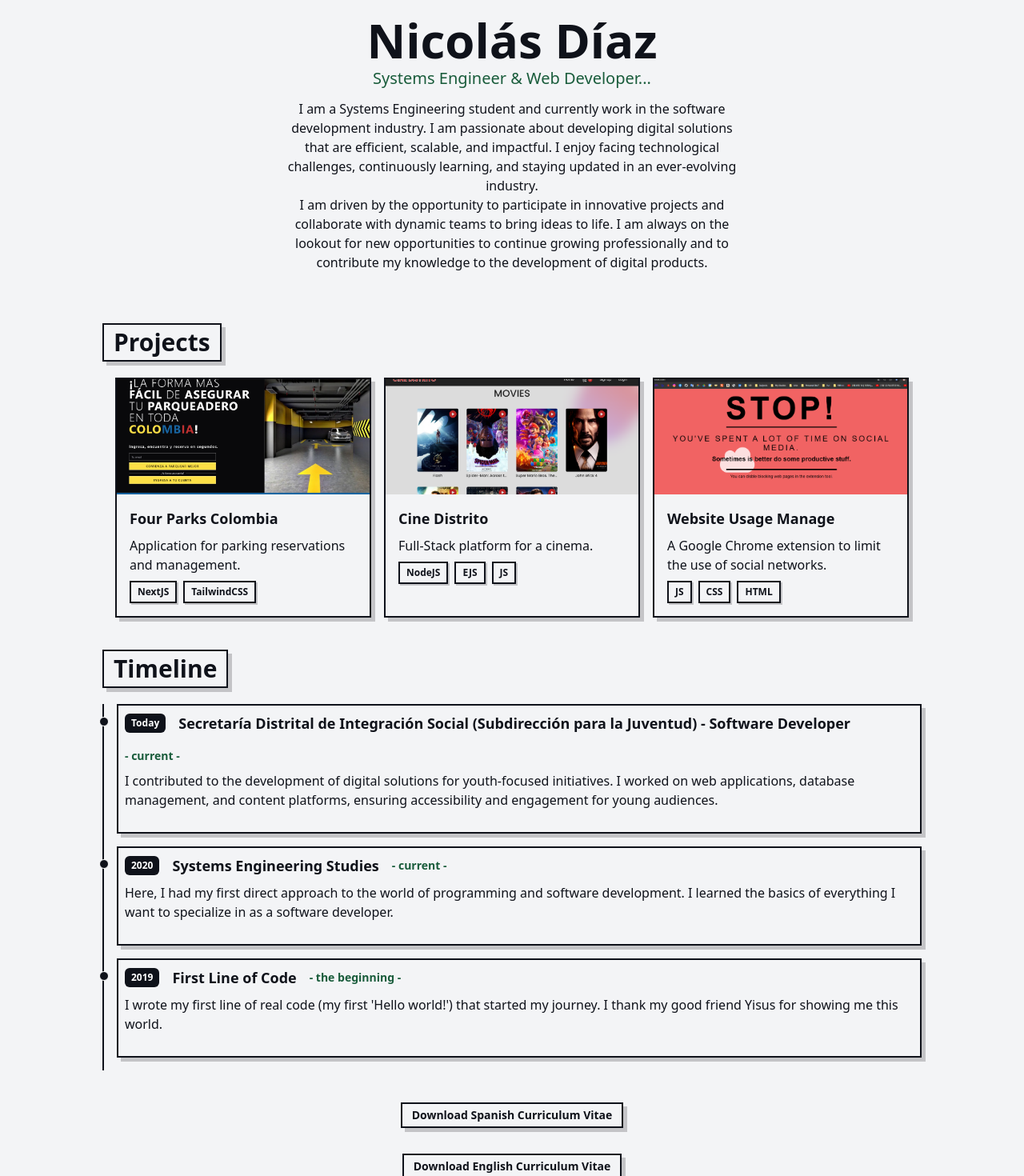
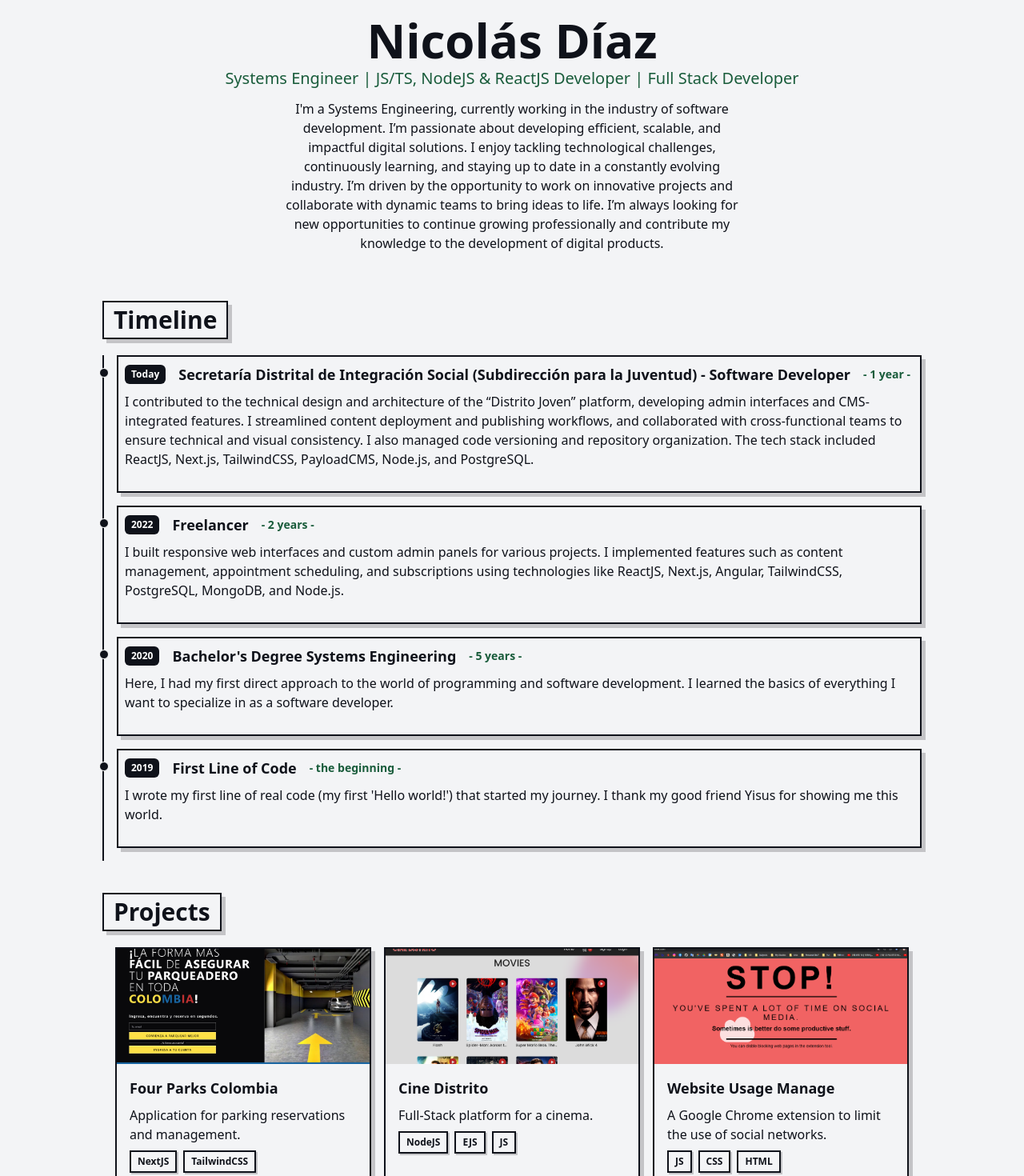
Before and after one commit to nicolas1102/portfolio-plus, a Next.js app: page /en in a window 1280 px wide. Shown: the part 80-1550 px from the top of the page at 80% size. Built offline with nearby package versions, Linux system fonts and the light colour scheme.

Commit message:
2025 cv update

```diff
--- a/dictionaries/en.json
+++ b/dictionaries/en.json
@@ -7,11 +7,11 @@
     },
     "CVDownloadBtns" : {
       "esCVDownloadBtn": {
-        "title": "Download Spanish Curriculum Vitae",
+        "title": "Download Nicolas' CV (ES)",
         "pdfUrl": "/docs/Nicolas Diaz - CV - ES.pdf"
       },
       "enCVDownloadBtn": {
-        "title": "Download English Curriculum Vitae",
+        "title": "Download Nicolas' CV (EN)",
         "pdfUrl": "/docs/Nicolas Diaz - CV - EN.pdf"
       }
     },
@@ -22,10 +22,9 @@
     },
     "Introduction": {
       "h1": "Nicolás Díaz",
-      "title": "Systems Engineer & Web Developer...",
+      "title": "Systems Engineer | JS/TS, NodeJS & ReactJS Developer | Full Stack Developer",
       "description": [
-        "I am a Systems Engineering student and currently work in the software development industry. I am passionate about developing digital solutions that are efficient, scalable, and impactful. I enjoy facing technological challenges, continuously learning, and staying updated in an ever-evolving industry.",
-        "I am driven by the opportunity to participate in innovative projects and collaborate with dynamic teams to bring ideas to life. I am always on the lookout for new opportunities to continue growing professionally and to contribute my knowledge to the development of digital products."
+        "I'm a Systems Engineering, currently working in the industry of software development. I’m passionate about developing efficient, scalable, and impactful digital solutions. I enjoy tackling technological challenges, continuously learning, and staying up to date in a constantly evolving industry. I’m driven by the opportunity to work on innovative projects and collaborate with dynamic teams to bring ideas to life. I’m always looking for new opportunities to continue growing professionally and contribute my knowledge to the development of digital products."
       ]
     },
     "Projects": {
@@ -60,13 +59,19 @@
         {
           "year": "Today",
           "title": "Secretaría Distrital de Integración Social (Subdirección para la Juventud) - Software Developer",
-          "duration": "current",
-          "details": "I contributed to the development of digital solutions for youth-focused initiatives. I worked on web applications, database management, and content platforms, ensuring accessibility and engagement for young audiences."
+          "duration": "1 year",
+          "details": "I contributed to the technical design and architecture of the “Distrito Joven” platform, developing admin interfaces and CMS-integrated features. I streamlined content deployment and publishing workflows, and collaborated with cross-functional teams to ensure technical and visual consistency. I also managed code versioning and repository organization. The tech stack included ReactJS, Next.js, TailwindCSS, PayloadCMS, Node.js, and PostgreSQL."
+        },
+        {
+          "year": "2022",
+          "title": "Freelancer",
+          "duration": "2 years",
+          "details": "I built responsive web interfaces and custom admin panels for various projects. I implemented features such as content management, appointment scheduling, and subscriptions using technologies like ReactJS, Next.js, Angular, TailwindCSS, PostgreSQL, MongoDB, and Node.js."
         },
         {
           "year": "2020",
-          "title": "Systems Engineering Studies",
-          "duration": "current",
+          "title": "Bachelor's Degree Systems Engineering",
+          "duration": "5 years",
           "details": "Here, I had my first direct approach to the world of programming and software development. I learned the basics of everything I want to specialize in as a software developer."
         },
         {
--- a/dictionaries/es.json
+++ b/dictionaries/es.json
@@ -22,10 +22,9 @@
     },
     "Introduction": {
       "h1": "Nicolás Díaz",
-      "title": "Ingeniero de Sistemas y Desarrollador Web en formación...",
+      "title": "Ingeniero de Sistemas | Desarrollador JS/TS, NodeJS & ReactJS | Desarrollador Full Stack",
       "description": [
-        "Soy ingeniero de sistemas en formación con el deseo de convertirme en desarrollador full-stack. Por eso siempre busco aprender todo lo que pueda sobre este mundo y así convertirme en una mejor versión de mí mismo.",
-        "Cada proyecto que desarrollo lo hago de forma consciente y aunque sé que cada uno pudo haber sido mejor, estoy satisfecho con lo que he logrado y aprendido mientras los desarrollé."
+        "Soy ingeniero en Sistemas y actualmente trabajo en la industria del desarrollo de software. Me apasiona desarrollar soluciones digitales eficientes, escalables e impactantes. Disfruto enfrentar desafíos tecnológicos, aprender constantemente y mantenerme actualizado en una industria en constante evolución. Me motiva la oportunidad de trabajar en proyectos innovadores y colaborar con equipos dinámicos para hacer realidad las ideas.Siempre estoy en busca de nuevas oportunidades que me permitan seguir creciendo profesionalmente y aportar mis conocimientos al desarrollo de productos digitales."
       ]
     },
     "Projects": {
@@ -58,15 +57,21 @@
       "title": "Camino",
       "items": [
         {
-          "year": "Hoy",
+          "year": "2024",
           "title": "Secretaría Distrital de Integración Social (Subdirección para la Juventud) - Desarrollador de Software",
-          "duration": "actualidad",
-          "details": "Contribuí al desarrollo de soluciones digitales para iniciativas enfocadas en la juventud. Trabajé en aplicaciones web, gestión de bases de datos y plataformas de contenido, asegurando accesibilidad y participación para el público joven."
+          "duration": "1 año",
+          "details": "Contribuí al diseño técnico y la arquitectura de la plataforma “Distrito Joven”, desarrollando interfaces administrativas y funcionalidades integradas al CMS. Optimicé los flujos de despliegue y publicación de contenidos, y trabajé en colaboración con equipos multidisciplinarios para asegurar la coherencia técnica y visual del proyecto. También me encargué de la gestión del control de versiones y la organización de los repositorios. Utilicé tecnologías como ReactJS, Next.js, TailwindCSS, PayloadCMS, Node.js y PostgreSQL."
         },
         {
-          "year": "Hoy",
-          "title": "Estudios de Ingeniería de Sistemas",
-          "duration": "4 años",
+          "year": "2022",
+          "title": "Freelancer",
+          "duration": "2 años",
+          "details": "Desarrollé interfaces web responsivas y paneles administrativos personalizados para diversos proyectos. Implementé funcionalidades como gestión de contenidos, citas y suscripciones, utilizando tecnologías como ReactJS, Next.js, Angular, TailwindCSS, PostgreSQL, MongoDB y Node.js."
+        },
+        {
+          "year": "2020",
+          "title": "Pregrado en Ingeniería de Sistemas",
+          "duration": "5 años",
           "details": "Aquí tuve mi primer acercamiento directo al mundo de la programación y el desarrollo de software. Aprendí los conceptos básicos de todo en lo que quiero especializarme como desarrollador de software."
         },
         {
--- a/src/app/[lang]/components/introduction.jsx
+++ b/src/app/[lang]/components/introduction.jsx
@@ -1,12 +1,12 @@
 export default function Introduction({ DICT }) {
   return (
     <header>
-      <div className="flex items-center justify-center flex-col text-center pt-5 pb-10 px-10">
-        <h1 className="text-6xl md:text-7xl dark:text-white mb-1 md:mb-3 font-bold">
+      <div className="flex flex-col items-center justify-center p-5 px-10 text-center">
+        <h1 className="mb-1 text-6xl font-bold md:text-7xl dark:text-white md:mb-3">
           {DICT.h1}
         </h1>
-        <p className="text-xl md:text-base mb-3 font-medium text-primary-300  dark:text-primary-200">{DICT.title} </p>
-        <p className="text-base max-w-xl mb-6">
+        <p className="mb-3 text-xl font-medium md:text-base text-primary-300 dark:text-primary-200">{DICT.title} </p>
+        <p className="max-w-xl text-base">
           {DICT.description[0]}
           <br />
           {DICT.description[1]}
--- a/src/app/[lang]/components/projects/projects.jsx
+++ b/src/app/[lang]/components/projects/projects.jsx
@@ -5,7 +5,7 @@ export default function Projects({ DICT }) {
   return (
     <div className="group-title">
       <Title>Projects</Title>
-      <div className="flex flex-row justify-center gap-4 flex-wrap">
+      <div className="flex flex-row flex-wrap justify-center gap-4 pb-6">
         {DICT.items.map((item) => (
           <ProjectItem
             imgUrl={item.imgUrl}
--- a/src/app/[lang]/page.jsx
+++ b/src/app/[lang]/page.jsx
@@ -36,8 +36,8 @@ export default function Home({ params: { lang } }) {
       <div className="w-11/12 max-w-5xl mx-auto">
         <Header lang={lang} />
         <Introduction DICT={DICT.Introduction} />
+        <Timeline DICT={DICT.Journey} />
         <Projects DICT={DICT.Projects} />
-        <Timeline DICT={DICT.Journey} />
         <CvDownloadBtn DICT={DICT.CVDownloadBtns} />
         <Footer DICT={DICT.Footer} />
         {/* <Toasty
```
Also changed, not shown: 2 other files (tests, documents, lock files or other folders).
